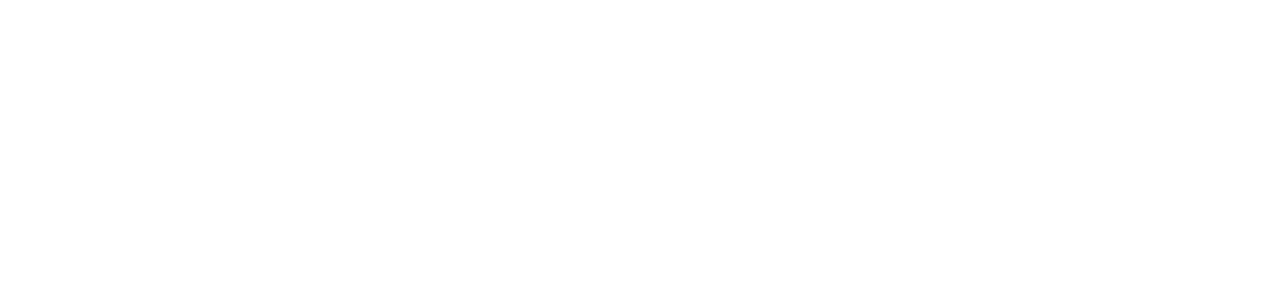
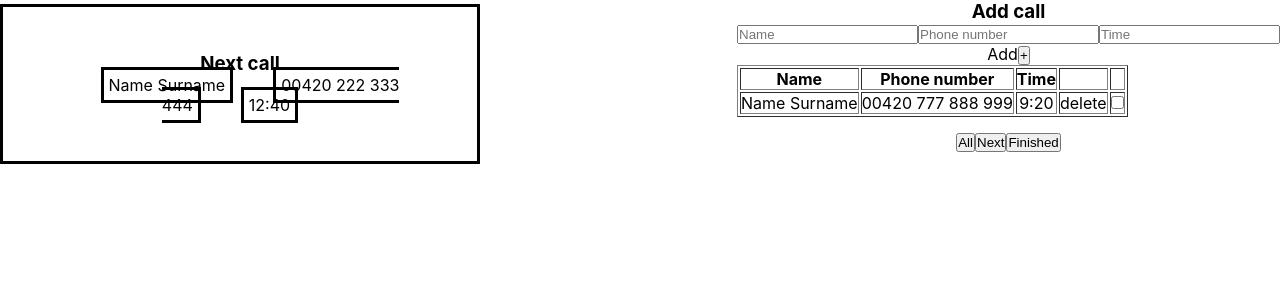
Before and after one commit to MAliseyko/Todo-list-of-calls, a React (Create React App) app: page / in a window 1280 px wide. Shown: the top 300 px of the page. Built offline with nearby package versions, Linux system fonts and the light colour scheme.

Commit message:
Added basic layout

```diff
--- a/src/App.css
+++ b/src/App.css
@@ -1,4 +1,7 @@
 .App {
+  display: flex;
+  justify-content: space-between;
+  align-items: center;
   text-align: center;
 }
 
--- a/src/App.js
+++ b/src/App.js
@@ -1,9 +1,16 @@
 import './App.css';
+import AddCall from './components/AddCall/AddCall';
+import CallList from './components/CallList/CallList';
+import NextCall from './components/NextCall/NextCall';
 
 function App() {
   return (
     <div className="App">
-
+      <NextCall></NextCall>
+      <div>
+        <AddCall></AddCall>
+        <CallList></CallList>
+      </div>
     </div>
   );
 }
--- /dev/null
+++ b/src/components/AddCall/AddCall.js
@@ -0,0 +1,21 @@
+import React from 'react';
+import './AddCall.css'
+
+function AddCall() {
+    return (
+        <div className="add-call">
+            <h3>Add call</h3>
+            <div className="add-call__details">
+                <input className="add-call__info" placeholder="Name"></input>
+                <input className="add-call__info" placeholder="Phone number"></input>
+                <input className="add-call__info" placeholder="Time"></input>
+                <div>
+                    <span>Add</span>
+                    <button>+</button>
+                </div>
+            </div>
+        </div>
+    )
+}
+
+export default AddCall
--- /dev/null
+++ b/src/components/CallList/CallList.css
@@ -0,0 +1,6 @@
+.calls-filters {
+    display: flex;
+    height: 50px;
+    align-items: center;
+    justify-content: center;
+}
--- /dev/null
+++ b/src/components/CallList/CallList.js
@@ -0,0 +1,32 @@
+import React from 'react';
+import './CallList.css';
+
+function CallList() {
+    return (
+        <div className="call-list">
+            <table border="1">
+                <tr>
+                    <th>Name</th>
+                    <th>Phone number</th>
+                    <th>Time</th>
+                    <th></th>
+                    <th></th>
+                </tr>
+                <tr>
+                    <td>Name Surname</td>
+                    <td>00420 777 888 999</td>
+                    <td>9:20</td>
+                    <td>delete</td>
+                    <td><input type="checkbox"></input></td>
+                </tr>
+            </table>
+            <div className="calls-filters">
+                <button>All</button>
+                <button>Next</button>
+                <button>Finished</button>
+            </div>
+        </div>
+    )
+}
+
+export default CallList
--- /dev/null
+++ b/src/components/NextCall/NextCall.css
@@ -0,0 +1,19 @@
+.next-call {
+    display: flex;
+    border: solid;
+    height: 10rem;
+    width: 30rem;
+    flex-direction: column;
+    justify-content: center;
+}
+
+.next-call__details {
+
+}
+
+.next-call__info {
+    margin: 20px;
+    padding: 5px;
+    border: solid;
+
+}
--- /dev/null
+++ b/src/components/NextCall/NextCall.js
@@ -0,0 +1,17 @@
+import React from 'react';
+import './NextCall.css';
+
+function NextCall() {
+    return (
+        <div className="next-call">
+            <h3>Next call</h3>
+            <div className="next-call__details">
+                <span className="next-call__info">Name Surname</span>
+                <span className="next-call__info">00420 222 333 444</span>
+                <span className="next-call__info">12:40</span>
+            </div>
+        </div>
+    )
+}
+
+export default NextCall
--- a/src/index.css
+++ b/src/index.css
@@ -11,3 +11,17 @@ code {
   font-family: source-code-pro, Menlo, Monaco, Consolas, 'Courier New',
     monospace;
 }
+
+html {
+  font-size: 16px;
+}
+
+body {
+  box-sizing: inherit;
+}
+
+*, *::before, *::after {
+  box-sizing: border-box;
+  margin: 0;
+  padding: 0;
+}
--- a/src/index.js
+++ b/src/index.js
@@ -2,7 +2,6 @@ import React from 'react';
 import ReactDOM from 'react-dom';
 import './index.css';
 import App from './App';
-import reportWebVitals from './reportWebVitals';
 
 ReactDOM.render(
   <React.StrictMode>
@@ -10,8 +9,3 @@ ReactDOM.render(
   </React.StrictMode>,
   document.getElementById('root')
 );
-
-// If you want to start measuring performance in your app, pass a function
-// to log results (for example: reportWebVitals(console.log))
-// or send to an analytics endpoint. Learn more: https://bit.ly/CRA-vitals
-reportWebVitals();
```
Also changed, not shown: src/components/AddCall/AddCall.css (added), 1 other file (tests, documents, lock files or other folders).
